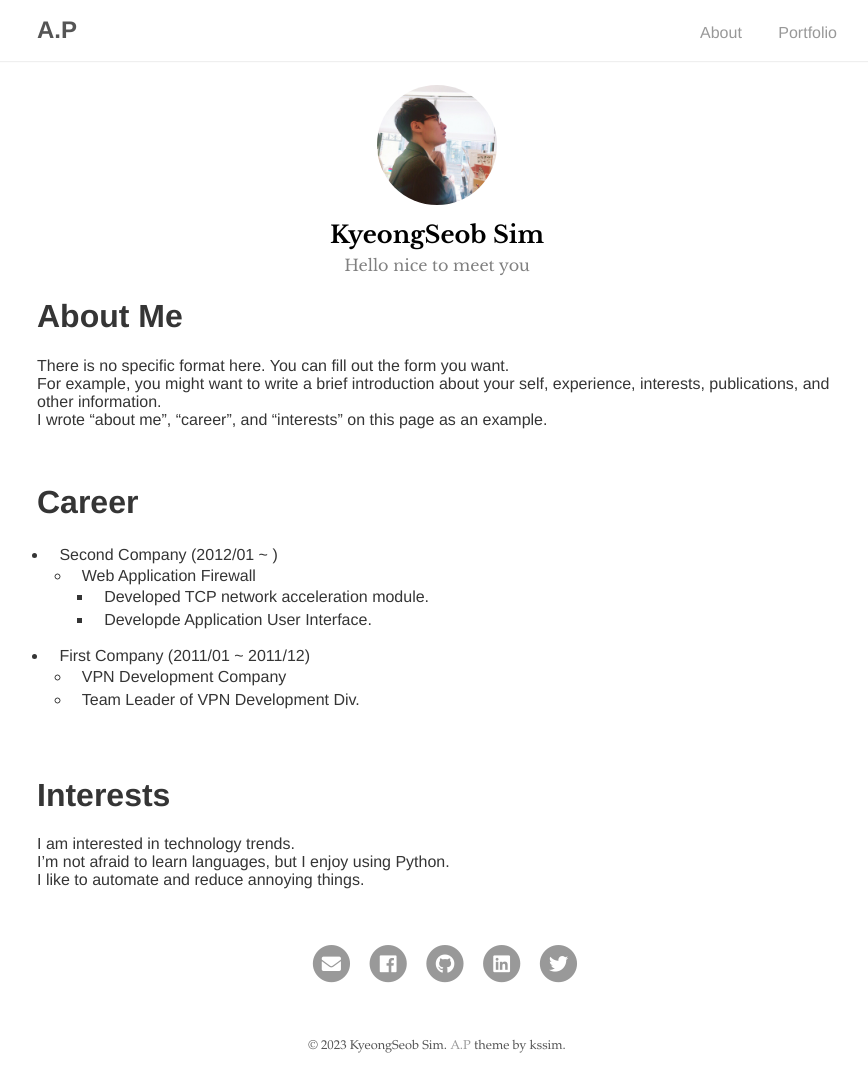
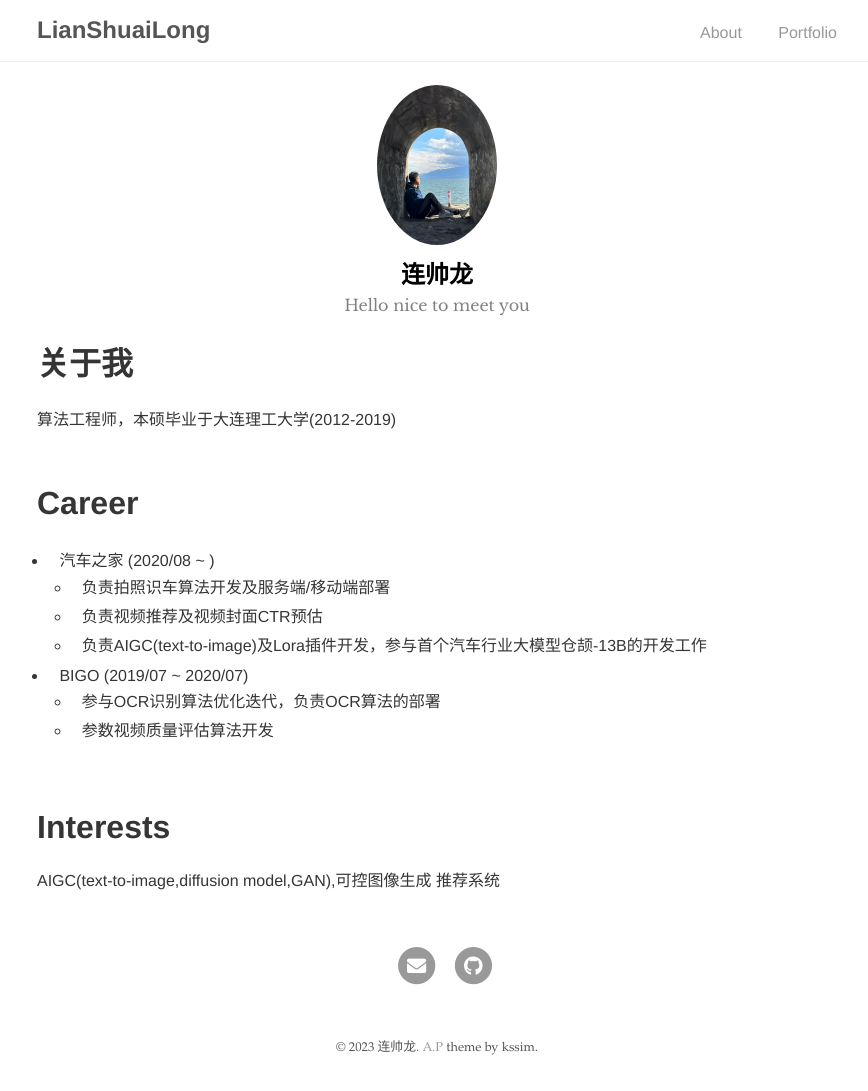
Before and after one commit to LianShuaiLong/LianShuaiLong.github.io, a Jekyll site: the page built from index.md, in a window 1280 px wide. Shown: the whole page, without its empty margins (203-1071 px from the left). Built offline with Jekyll 4.4.1, drawn with Linux system fonts in a browser that asks for light colours; our own code applies the rules of GitHub Pages for plain Markdown files.

```diff
--- a/_config.yml
+++ b/_config.yml
@@ -1,40 +1,20 @@
 # Site settings
-title: A.P
-baseurl: "/ap"
-url: "https://kssim.github.io"
+title: LianShuaiLong
+baseurl: "/lsl"
+url: "https://LianShuaiLong.github.io"
 google_analytics: # Tracking ID, e.g. "UA-000000-01"
 
 # Author
 author:
-  name: KyeongSeob Sim
+  name: 连帅龙
   desc: Hello nice to meet you
-  email: ksub0912@gmail.com
+  email: l1091545654@gmail.com
   selfie: assets/img/profile.jpg
 
 # social
 social:
   email: true
-  behance:
-  bitbucket:
-  dribbble:
-  facebook: Test
-  flickr:
-  github: kssim
-  google_plus:
-  instagram:
-  keybase:
-  linkedin: https://www.linkedin.com/in/kssim/
-  pinterest:
-  reddit:
-  soundcloud:
-  stack_exchange:
-  steam:
-  tumblr:
-  gitlab:
-  twitter: Test
-  vimeo:
-  wordpress:
-  youtube:
+  github: https://github.com/LianShuaiLong
   default_txt: "Follow On"
 
 # Build settings
--- a/index.md
+++ b/index.md
@@ -2,25 +2,22 @@
 layout: about
 ---
 
-# About Me
-There is no specific format here. You can fill out the form you want.
-For example, you might want to write a brief introduction about your self, experience, interests, publications, and other information.
-I wrote "about me", "career", and "interests" on this page as an example.
+# 关于我
+算法工程师，本硕毕业于大连理工大学(2012-2019)
 
 <br/>
 
 # Career
-* Second Company (2012/01 ~ )
-  * Web Application Firewall
-    * Developed TCP network acceleration module.
-    * Developde Application User Interface.
-* First Company (2011/01 ~ 2011/12)
-  * VPN Development Company
-  * Team Leader of VPN Development Div.
+* 汽车之家 (2020/08 ~ )
+    * 负责拍照识车算法开发及服务端/移动端部署
+    * 负责视频推荐及视频封面CTR预估
+    * 负责AIGC(text-to-image)及Lora插件开发，参与首个汽车行业大模型仓颉-13B的开发工作
+* BIGO (2019/07 ~ 2020/07)
+  * 参与OCR识别算法优化迭代，负责OCR算法的部署
+  * 参数视频质量评估算法开发
 
 <br/>
 
 # Interests
-I am interested in technology trends.
-I'm not afraid to learn languages, but I enjoy using Python.
-I like to automate and reduce annoying things.
+AIGC(text-to-image,diffusion model,GAN),可控图像生成
+推荐系统
```
Also changed, not shown: assets/img/profile.jpg.
